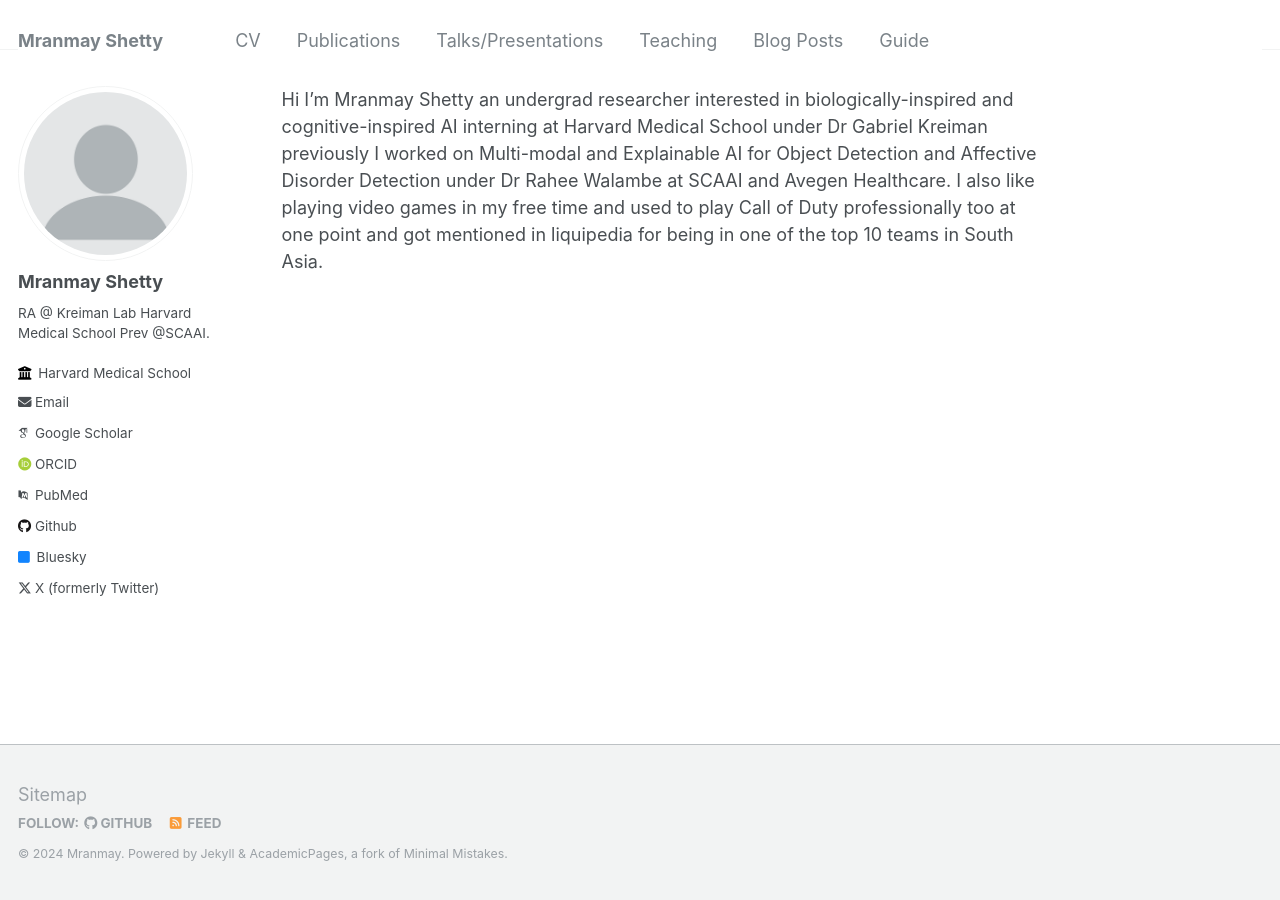
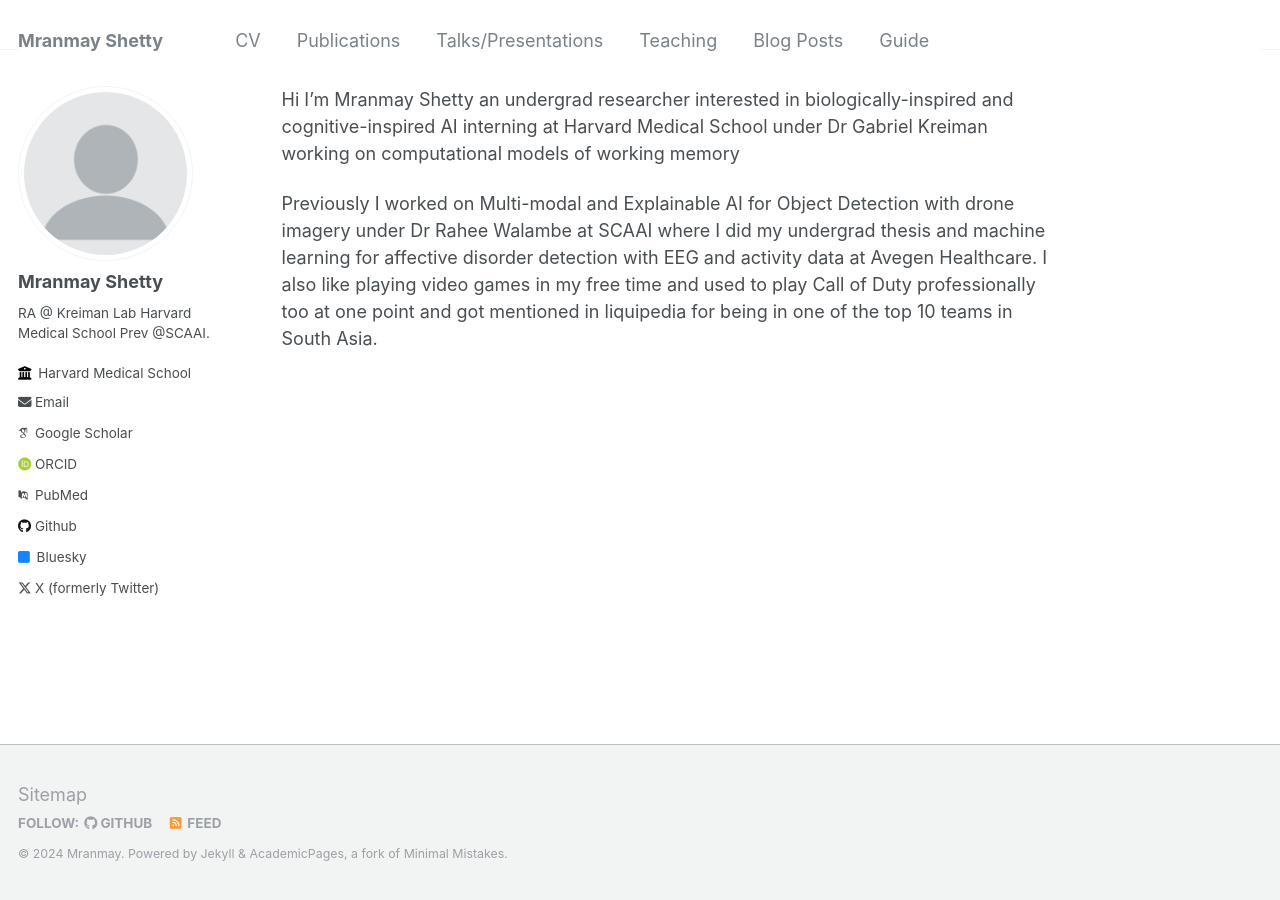
Before and after one commit to Mranmay/mranmay.github.io, a Jekyll site: the page built from _pages/about.md, in a window 1280 px wide. Built offline with Jekyll 4.4.1, drawn with Linux system fonts in a browser that asks for light colours; some web fonts are replaced.

Commit message:
Update about.md

```diff
--- a/_pages/about.md
+++ b/_pages/about.md
@@ -6,4 +6,6 @@ redirect_from:
   - /about.html
 ---
 
-Hi I'm Mranmay Shetty an undergrad researcher interested in biologically-inspired and cognitive-inspired AI interning at Harvard Medical School under Dr Gabriel Kreiman previously I worked on Multi-modal and Explainable AI for Object Detection and Affective Disorder Detection under Dr Rahee Walambe at SCAAI and Avegen Healthcare. I also like playing video games in my free time and used to play Call of Duty professionally too at one point and got mentioned in liquipedia for being in one of the top 10 teams in South Asia.
+Hi I'm Mranmay Shetty an undergrad researcher interested in biologically-inspired and cognitive-inspired AI interning at Harvard Medical School under Dr Gabriel Kreiman working on computational models of working memory
+
+Previously I worked on Multi-modal and Explainable AI for Object Detection with drone imagery under Dr Rahee Walambe at SCAAI where I did my undergrad thesis and machine learning for affective disorder detection with EEG and activity data at Avegen Healthcare. I also like playing video games in my free time and used to play Call of Duty professionally too at one point and got mentioned in liquipedia for being in one of the top 10 teams in South Asia.
```
